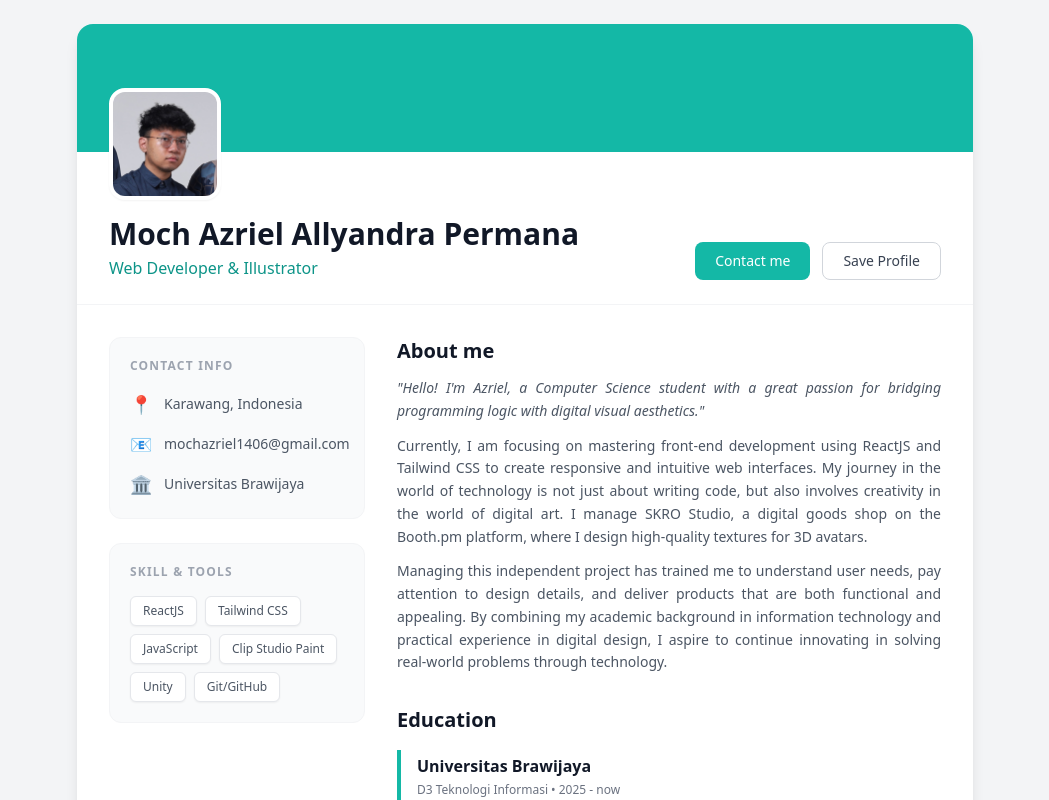
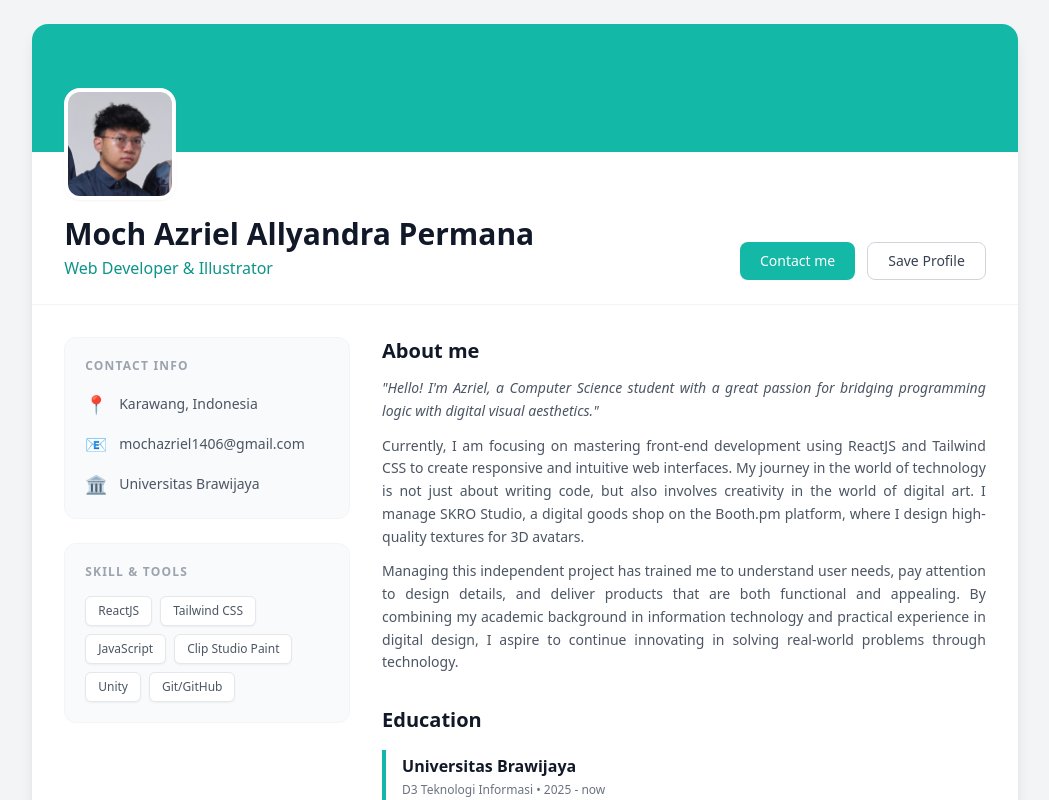
Before and after one commit to ShiKuro01/GroupProject4, a React (Create React App) app: page /azriel in a window 1280 px wide. Shown: the top 800 px of the page, without its empty margins (115-1164 px from the left). Built offline with nearby package versions, Linux system fonts and the light colour scheme.

Commit message:
update main page azriel

```diff
--- a/src/myPages/profilePages.js
+++ b/src/myPages/profilePages.js
@@ -5,7 +5,7 @@ const ProfilePages = () => {
   return (
     <div className="min-h-screen bg-gray-100 flex items-center justify-center p-6 font-sans">
       {/* Main Container */}
-      <div className="max-w-4xl w-full bg-white rounded-2xl shadow-lg overflow-hidden">
+      <div className="max-w-[80%] w-full bg-white rounded-2xl shadow-lg overflow-hidden">
 
         {/* Banner */}
         <div className="h-32 bg-teal-500 relative">
```
